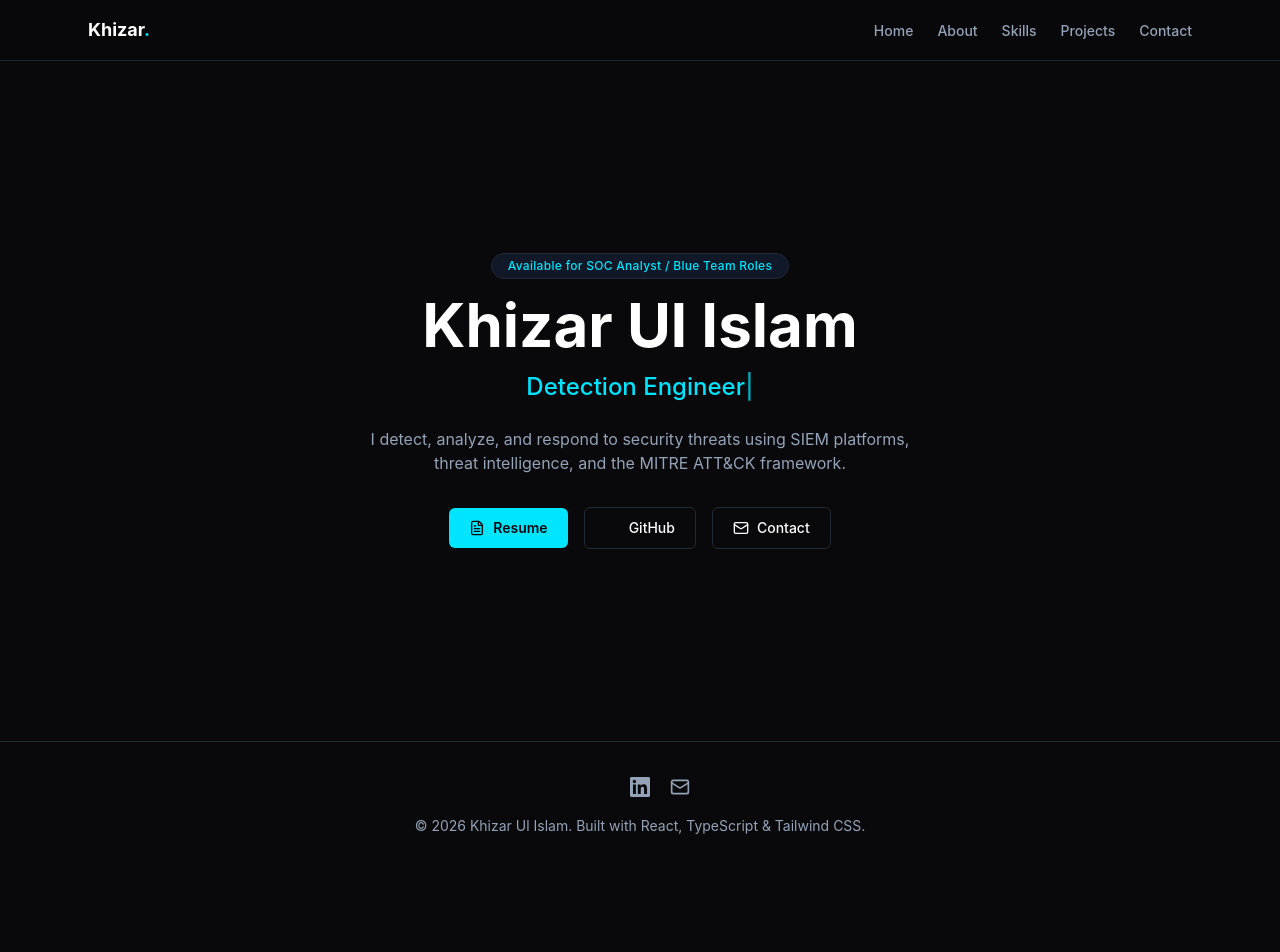
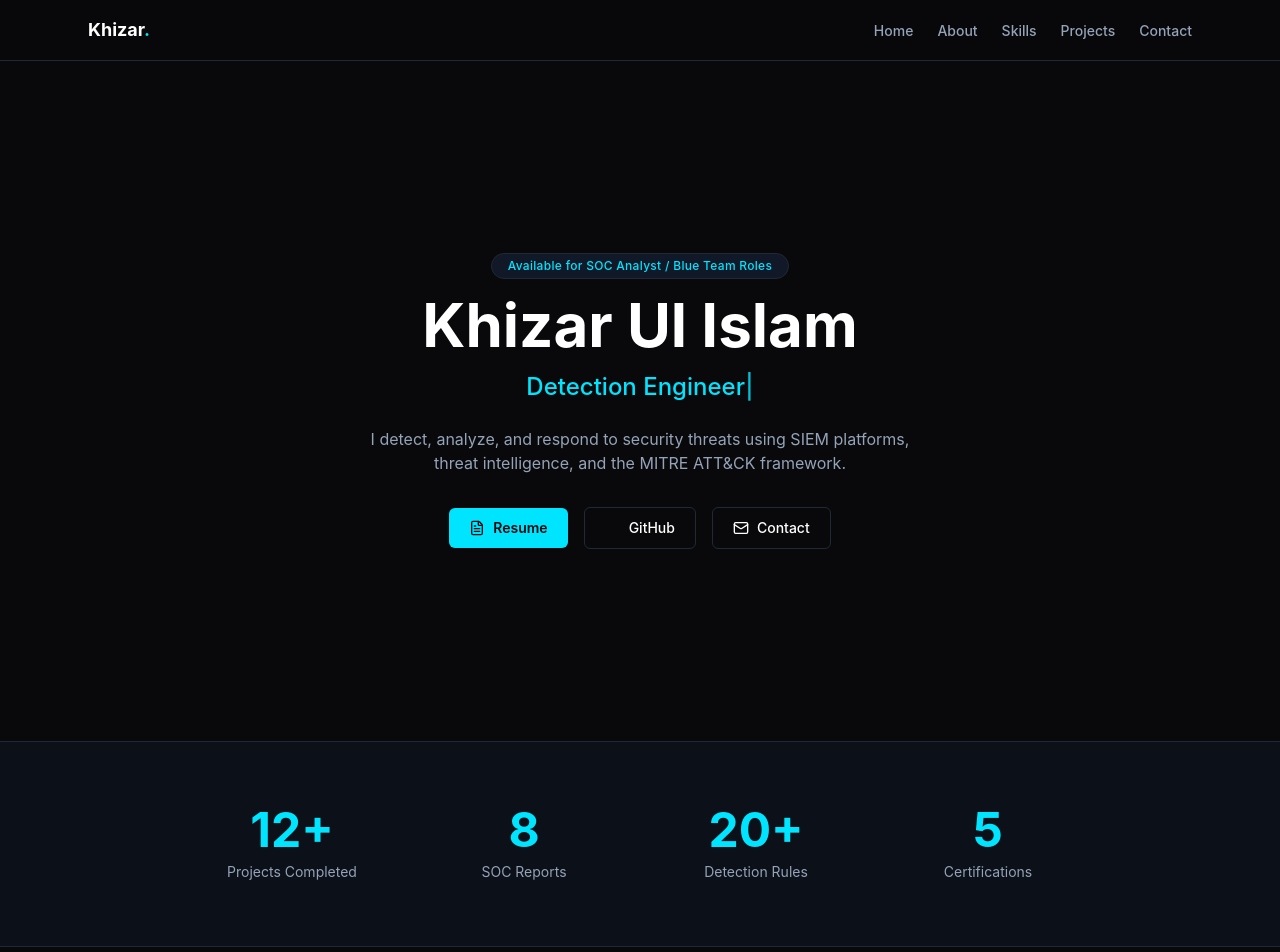
Before and after one commit to Khizar-malik97/soc-analyst-portfolio, a React (Vite) app: page / in a window 1280 px wide. Shown: the top 952 px of the page. Before the commit the page ends 868 px from the top, so only its background shows below. Built offline with nearby package versions, Linux system fonts and the light colour scheme; some icons are missing.

Commit message:
Add animated stats counter section

```diff
--- a/package.json
+++ b/package.json
@@ -16,6 +16,7 @@
     "lucide-react": "^1.25.0",
     "react": "^19.2.7",
     "react-dom": "^19.2.7",
+    "react-intersection-observer": "^10.1.0",
     "react-router": "^8.2.0",
     "tailwindcss": "^4.3.3"
   },
--- /dev/null
+++ b/src/components/StatCounter.tsx
@@ -0,0 +1,46 @@
+import { useEffect, useState } from 'react'
+import { useInView } from 'react-intersection-observer'
+
+interface StatCounterProps {
+  target: number
+  label: string
+  suffix?: string
+}
+
+function StatCounter({ target, label, suffix = '' }: StatCounterProps) {
+  const [count, setCount] = useState(0)
+  const { ref, inView } = useInView({ triggerOnce: true, threshold: 0.5 })
+
+  useEffect(() => {
+    if (!inView) return
+
+    const duration = 1500
+    const steps = 40
+    const increment = target / steps
+    let current = 0
+
+    const interval = setInterval(() => {
+      current += increment
+      if (current >= target) {
+        setCount(target)
+        clearInterval(interval)
+      } else {
+        setCount(Math.floor(current))
+      }
+    }, duration / steps)
+
+    return () => clearInterval(interval)
+  }, [inView, target])
+
+  return (
+    <div ref={ref} className="text-center">
+      <p className="text-4xl font-bold text-accent sm:text-5xl">
+        {count}
+        {suffix}
+      </p>
+      <p className="mt-2 text-sm text-muted">{label}</p>
+    </div>
+  )
+}
+
+export default StatCounter
--- /dev/null
+++ b/src/components/Stats.tsx
@@ -0,0 +1,27 @@
+import StatCounter from './StatCounter'
+
+const stats = [
+  { target: 12, label: 'Projects Completed', suffix: '+' },
+  { target: 8, label: 'SOC Reports', suffix: '' },
+  { target: 20, label: 'Detection Rules', suffix: '+' },
+  { target: 5, label: 'Certifications', suffix: '' },
+]
+
+function Stats() {
+  return (
+    <section className="border-t border-border bg-card/50 px-6 py-16">
+      <div className="mx-auto grid max-w-4xl grid-cols-2 gap-8 sm:grid-cols-4">
+        {stats.map((stat) => (
+          <StatCounter
+            key={stat.label}
+            target={stat.target}
+            label={stat.label}
+            suffix={stat.suffix}
+          />
+        ))}
+      </div>
+    </section>
+  )
+}
+
+export default Stats
--- a/src/pages/Home.tsx
+++ b/src/pages/Home.tsx
@@ -1,9 +1,11 @@
 import Hero from '../components/Hero'
+import Stats from '../components/Stats'
 
 function Home() {
   return (
     <div>
       <Hero />
+      <Stats />
     </div>
   )
 }
```
Also changed, not shown: 1 other file (tests, documents, lock files or other folders).
